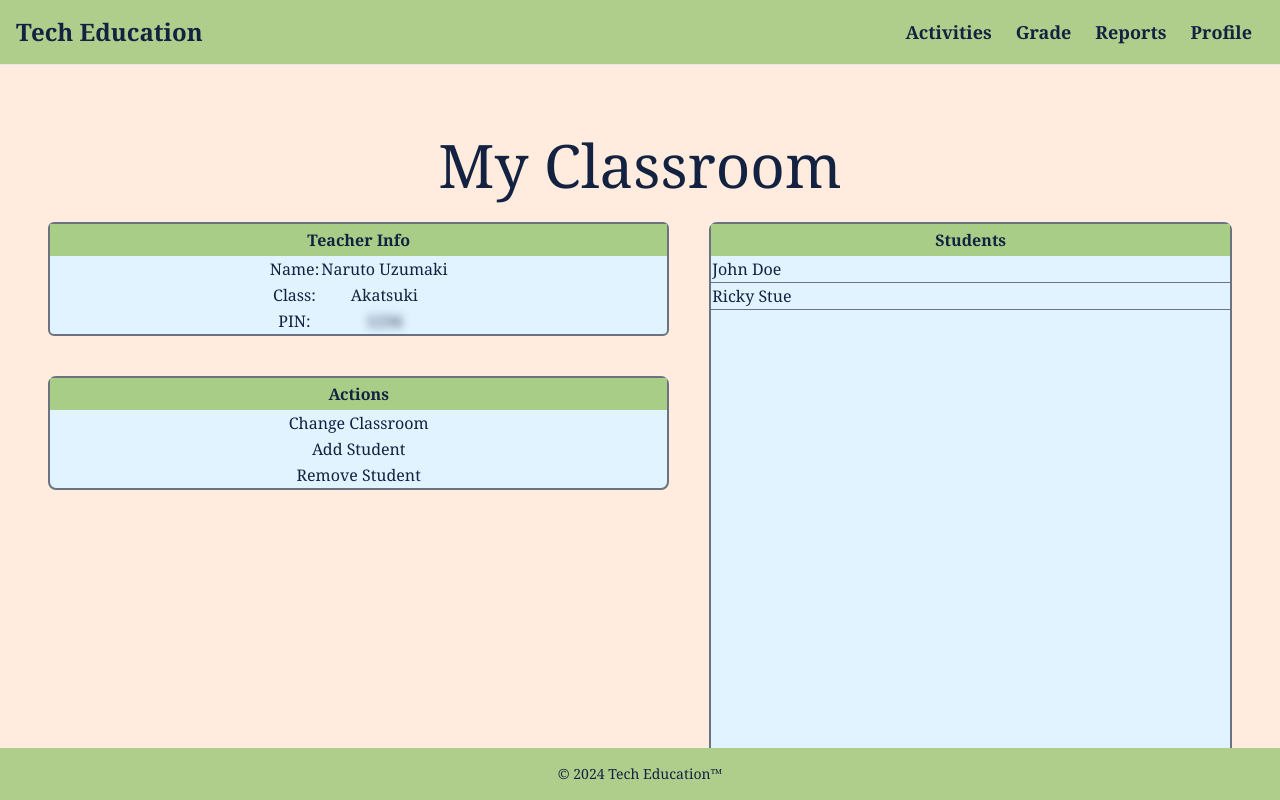
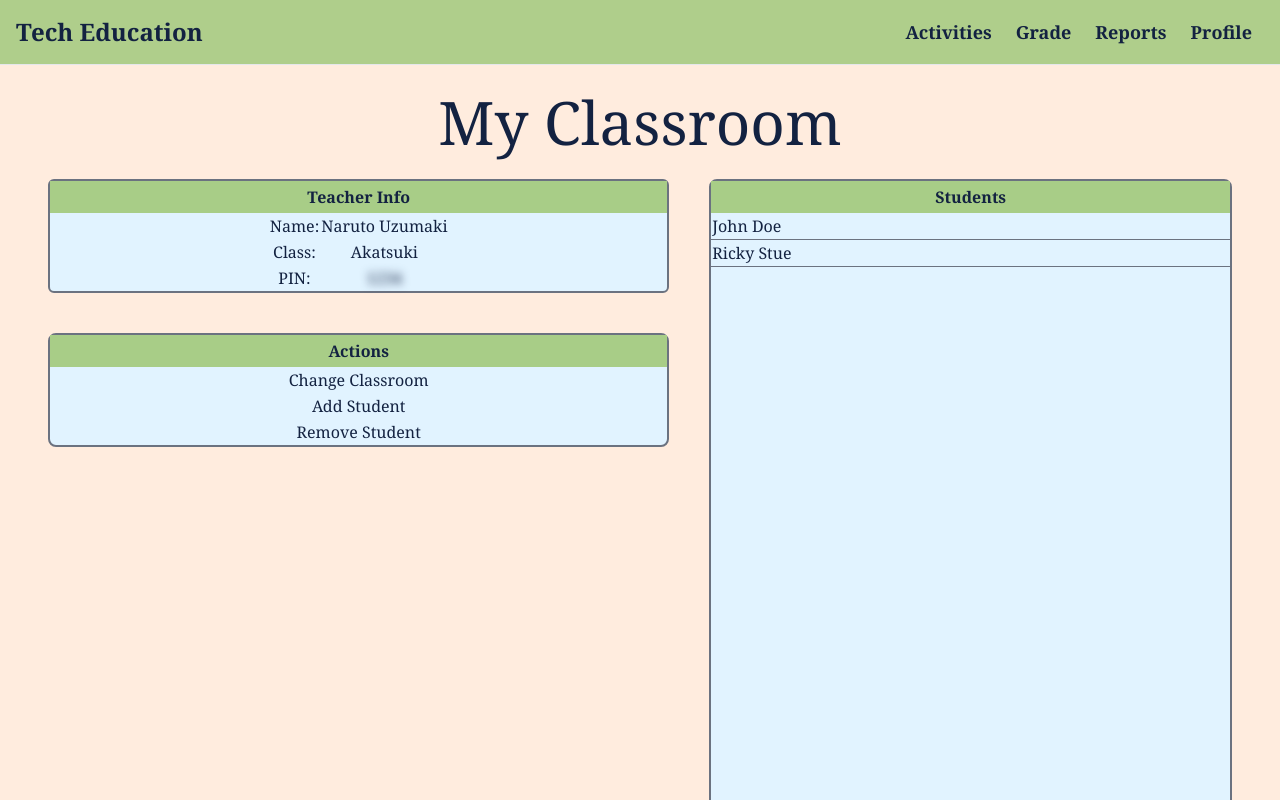
Before and after one commit to ExzyELI/tech-education, a Next.js app: page / in a window 1280 px wide. Shown: the top 800 px of the page. Built offline with nearby package versions, Linux system fonts and the light colour scheme.

Commit message:
Fixed navbar and footer to stay fixed at the top and bottom of the page

```diff
--- a/src/app/page.tsx
+++ b/src/app/page.tsx
@@ -1,22 +1,42 @@
-import Image from "next/image";
-
 export default function Home() {
   return (
     <main className="gradient font-family: font-serif leading-normal tracking-normal text-[#132241]">
       <title>Tech Education</title>
       {/*navbar begins */}
-    <nav className="fixed start-0 top-0 z-20 w-full border-b border-gray-200 bg-[#afce8b]">
+      <nav className="sticky w-full border-b border-gray-200 bg-[#afce8b]">
         <header className="gradient font-family: font-serif leading-normal tracking-normal text-[#132241]">
           <div className="mx-auto flex max-w-screen-xl flex-wrap items-center justify-between p-4">
-          <span className="self-center whitespace-nowrap text-2xl font-semibold"> Tech Education
+            <span className="self-center whitespace-nowrap text-2xl font-semibold">
+              {" "}
+              Tech Education
             </span>
             {/* tabs */}
             <div className="flex space-x-3 md:order-2 md:space-x-0 rtl:space-x-reverse">
               <nav className="text-2lg">
-                <a href="#" className="text-[#132241] cursor-pointer text-lg px-3 font-semibold hover:text-[#5c6ac4]">Activities</a>
-                <a href="#" className="text-[#132241] cursor-pointer text-lg px-3 font-semibold hover:text-[#5c6ac4]">Grade</a>
-                <a href="#" className="text-[#132241] cursor-pointer text-lg px-3 font-semibold hover:text-[#5c6ac4]">Reports</a>
-                <a href="#" className="text-[#132241] cursor-pointer text-lg px-3 font-semibold hover:text-[#5c6ac4]">Profile</a>
+                <a
+                  href="#"
+                  className="cursor-pointer px-3 text-lg font-semibold text-[#132241] hover:text-[#5c6ac4]"
+                >
+                  Activities
+                </a>
+                <a
+                  href="#"
+                  className="cursor-pointer px-3 text-lg font-semibold text-[#132241] hover:text-[#5c6ac4]"
+                >
+                  Grade
+                </a>
+                <a
+                  href="#"
+                  className="cursor-pointer px-3 text-lg font-semibold text-[#132241] hover:text-[#5c6ac4]"
+                >
+                  Reports
+                </a>
+                <a
+                  href="#"
+                  className="cursor-pointer px-3 text-lg font-semibold text-[#132241] hover:text-[#5c6ac4]"
+                >
+                  Profile
+                </a>
               </nav>
             </div>
           </div>
@@ -25,66 +45,72 @@ export default function Home() {
       {/* navbar ends */}
 
       {/* banner begins */}
-      <section className="-mb-[105px] border-b bg-[#ffecde] lg:-mt-5">
-        <div className="px-6 py-20 text-center md:px-12 lg:my-12 lg:text-left">
+      <section className="border-b bg-[#ffecde]">
+        <div className="px-6 pb-10 text-center md:px-12 lg:text-left">
           <div className="w-100 mx-auto sm:max-w-2xl md:max-w-3xl lg:max-w-5xl xl:max-w-7xl">
-            <header className="w-full flex py-3 text-6xl items-center justify-center gradient font-serif leading-normal tracking-normal text-[#132241] "> My Classroom </header>
+            <header className="gradient flex w-full items-center justify-center py-3 font-serif text-6xl leading-normal tracking-normal text-[#132241] ">
+              My Classroom
+            </header>
 
             {/* three sections */}
-            <div className="text-center grid grid-flow-col grid-rows-4 gap-10 ">
-              <div className="rounded-md border-2 border-gray-500 row-span- col-span-1 bg-[#e1f3ff]">
-                <div className="bg-[#a8cd87] py-1 text-[#132241] font-semibold">Teacher Info</div>
-                <table className="table-auto flex flex-col justify-center items-center">
+            <div className="grid grid-flow-col grid-rows-4 gap-10 text-center ">
+              <div className="row-span- col-span-1 rounded-md border-2 border-gray-500 bg-[#e1f3ff]">
+                <div className="bg-[#a8cd87] py-1 font-semibold text-[#132241]">
+                  Teacher Info
+                </div>
+                <table className="flex table-auto flex-col items-center justify-center">
                   <tbody>
                     <tr>
                       {/* create a Tname option that changes according to Tname */}
                       <td>Name:</td>
                       <td>Naruto Uzumaki </td>
-                  </tr><tr>
+                    </tr>
+                    <tr>
                       {/* create a class naming option so class name changes depending on classroom */}
                       <td>Class:</td>
                       <td>Akatsuki</td>
-                  </tr><tr>
+                    </tr>
+                    <tr>
                       {/* create a pin option so students can join classroom */}
                       <td>PIN:</td>
                       <td className="blur-sm hover:blur-none ">1234</td>
-
                     </tr>
                   </tbody>
                 </table>
-
               </div>
-              <div className="rounded-lg border-2 border-gray-500 inline-grid col-span-1 bg-[#e1f3ff] ">
-                <div className="bg-[#a8cd87] py-1 text-[#132241] font-semibold ">Actions</div>
-                <table className="table-auto flex flex-col justify-center items-center">
+              <div className="col-span-1 inline-grid rounded-lg border-2 border-gray-500 bg-[#e1f3ff] ">
+                <div className="bg-[#a8cd87] py-1 font-semibold text-[#132241] ">
+                  Actions
+                </div>
+                <table className="flex table-auto flex-col items-center justify-center">
                   <tbody>
-                  <tr className="hover:text-[#5c6ac4] cursor-pointer">
+                    <tr className="cursor-pointer hover:text-[#5c6ac4]">
                       {/* create a Tname option that changes according to Tname */}
                       <td>Change Classroom</td>
-                  </tr><tr className="hover:text-[#5c6ac4] cursor-pointer">
+                    </tr>
+                    <tr className="cursor-pointer hover:text-[#5c6ac4]">
                       {/* create a class naming option so class name changes depending on classroom */}
                       <td>Add Student</td>
-                  </tr><tr className="hover:text-[#5c6ac4] cursor-pointer">
+                    </tr>
+                    <tr className="cursor-pointer hover:text-[#5c6ac4]">
                       {/* create a pin option so students can join classroom */}
                       <td>Remove Student</td>
                     </tr>
                   </tbody>
                 </table>
               </div>
-              <div className="rounded-lg border-2 border-gray-500 row-span-7 col-span-1 bg-[#e1f3ff]">
-                <div className="bg-[#a8cd87] py-1 text-[#132241] font-semibold">Students</div>
+              <div className="col-span-1 row-span-7 rounded-lg border-2 border-gray-500 bg-[#e1f3ff]">
+                <div className="bg-[#a8cd87] py-1 font-semibold text-[#132241]">
+                  Students
+                </div>
                 {/* ADD Student Feature */}
-                <table className="border-b border-gray-500 table-auto flex flex-col">
+                <table className="flex table-auto flex-col border-b border-gray-500">
                   <tbody>
-                    <tr className="border-b border-gray-500 flex">
-                      <td>
-                        John Doe
-                      </td>
+                    <tr className="flex border-b border-gray-500">
+                      <td>John Doe</td>
                     </tr>
                     <tr>
-                      <td>
-                        Ricky Stue
-                      </td>
+                      <td>Ricky Stue</td>
                     </tr>
                   </tbody>
                 </table>
@@ -94,9 +120,8 @@ export default function Home() {
         </div>
       </section>
 
-
       {/* footer begins */}
-      <footer className="bg-[#afce8b] fixed bottom-0 w-full">
+      <footer className="sticky w-full bg-[#afce8b]">
         <div className="mx-auto flex w-full max-w-screen-xl items-center justify-center px-4 py-4">
           <span className="text-sm sm:text-center ">
             © 2024 Tech Education™
@@ -104,7 +129,6 @@ export default function Home() {
         </div>
       </footer>
       {/* footer ends */}
-
     </main>
   );
 }
```
Lines whose indentation alone changed are shown as unchanged.
